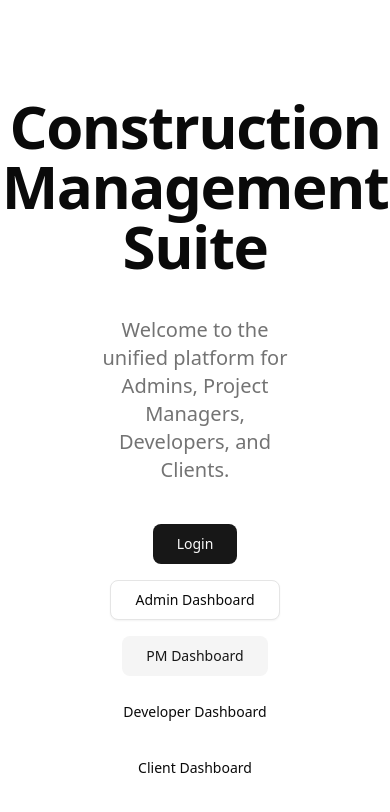
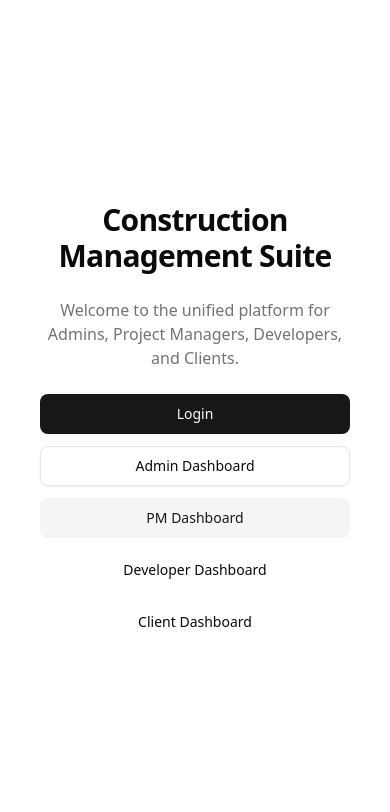
Before and after one commit to Indhuvelu03/solidframes, a Next.js app: page / in a window 390 px wide. Shown: the top 812 px of the page. Built offline with nearby package versions, Linux system fonts and the light colour scheme.

Commit message:
Make home page responsive

```diff
--- a/app/page.tsx
+++ b/app/page.tsx
@@ -4,29 +4,29 @@ import { Button } from "@/components/ui/button"
 
 export default function Home() {
   return (
-    <div className="flex min-h-screen flex-col items-center justify-center bg-background text-foreground">
-      <main className="flex w-full max-w-5xl flex-col items-center justify-between gap-10 p-24 text-center">
-        <h1 className="text-6xl font-bold tracking-tight">
+    <div className="flex min-h-screen flex-col items-center justify-center bg-background text-foreground px-4 sm:px-6 lg:px-8">
+      <main className="flex w-full max-w-5xl flex-col items-center justify-between gap-6 sm:gap-8 md:gap-10 p-6 sm:p-12 md:p-16 lg:p-24 text-center">
+        <h1 className="text-3xl sm:text-4xl md:text-5xl lg:text-6xl font-bold tracking-tight">
           Construction Management Suite
         </h1>
-        <p className="text-xl text-muted-foreground">
+        <p className="text-base sm:text-lg md:text-xl text-muted-foreground max-w-2xl">
           Welcome to the unified platform for Admins, Project Managers, Developers, and Clients.
         </p>
 
-        <div className="flex flex-wrap gap-4 justify-center">
-          <Button asChild size="lg">
+        <div className="flex flex-wrap gap-3 sm:gap-4 justify-center w-full max-w-3xl">
+          <Button asChild size="lg" className="w-full sm:w-auto">
             <Link href="/login">Login</Link>
           </Button>
-          <Button variant="outline" size="lg" asChild>
+          <Button variant="outline" size="lg" asChild className="w-full sm:w-auto">
             <Link href="/admin">Admin Dashboard</Link>
           </Button>
-          <Button variant="secondary" size="lg" asChild>
+          <Button variant="secondary" size="lg" asChild className="w-full sm:w-auto">
             <Link href="/project-manager">PM Dashboard</Link>
           </Button>
-          <Button variant="ghost" size="lg" asChild>
+          <Button variant="ghost" size="lg" asChild className="w-full sm:w-auto">
             <Link href="/developer">Developer Dashboard</Link>
           </Button>
-          <Button variant="ghost" size="lg" asChild>
+          <Button variant="ghost" size="lg" asChild className="w-full sm:w-auto">
             <Link href="/client">Client Dashboard</Link>
           </Button>
         </div>
```
